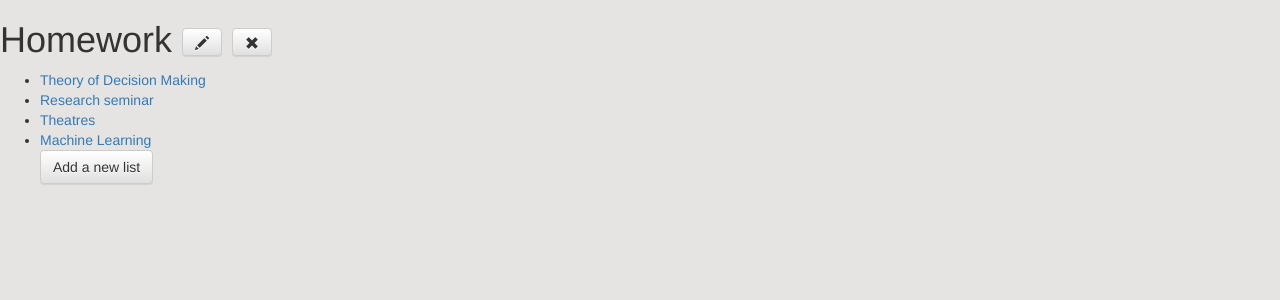
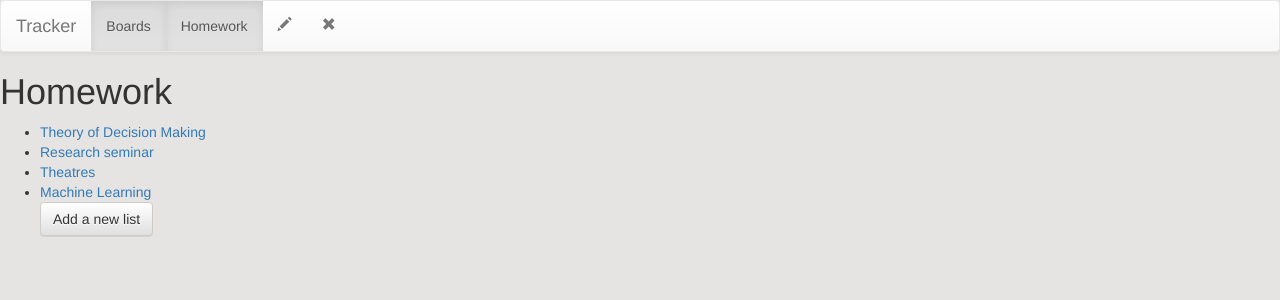
Before and after one commit to infected-mushroom/Issue-Tracking-System, a Django app: page /boards/33/lists/ in a window 1280 px wide. Shown: the top 300 px of the page. Run offline with Django 3.2, Linux system fonts and the light colour scheme; data comes from the database, SQL or seed files in the repository; some libraries are stand-ins or nearby versions.

Commit message:
Some style is added

```diff
--- a/boards/templates/boards/board_content.html
+++ b/boards/templates/boards/board_content.html
@@ -1,9 +1,28 @@
 <body style="background:#E5E4E2">
+
+<nav class="navbar navbar-default">
+  <div class="container-fluid">
+    <div class="navbar-header">
+      <a class="navbar-brand" href="#">Tracker</a>
+    </div>
+  <ul class="nav navbar-nav">
+    <li class="active"><a href="{% url 'boards:index' %}">Boards</a></li>
+  </ul>
+   <ul class="nav navbar-nav">
+    <li class="active"><a href="#">{{ board.board_name }}</a></li>
+  </ul>
+  <ul class="nav navbar-nav">
+    <li><a href="{% url 'boards:board_edit' board.id %}"><span class="glyphicon glyphicon-pencil"></span></a></li>
+  </ul>
+  <ul class="nav navbar-nav">
+    <li><a href="{% url 'boards:board_remove' board.id %}"><span class="glyphicon glyphicon-remove"></span></a></li>
+  </ul>
+  </div>
+</nav>
+
 <h1>{{ board.board_name }}
 <link rel="stylesheet" href="//maxcdn.bootstrapcdn.com/bootstrap/3.2.0/css/bootstrap.min.css">
 <link rel="stylesheet" href="//maxcdn.bootstrapcdn.com/bootstrap/3.2.0/css/bootstrap-theme.min.css">
-<a class="btn btn-default" href="{% url 'boards:board_edit' board.id %}"><span class="glyphicon glyphicon-pencil"></span></a>
-<a class="btn btn-default" href="{% url 'boards:board_remove' board.id %}"><span class="glyphicon glyphicon-remove"></span></a>
 </h1>
 <ul>
 {% for list in board.list_set.all %}
```
